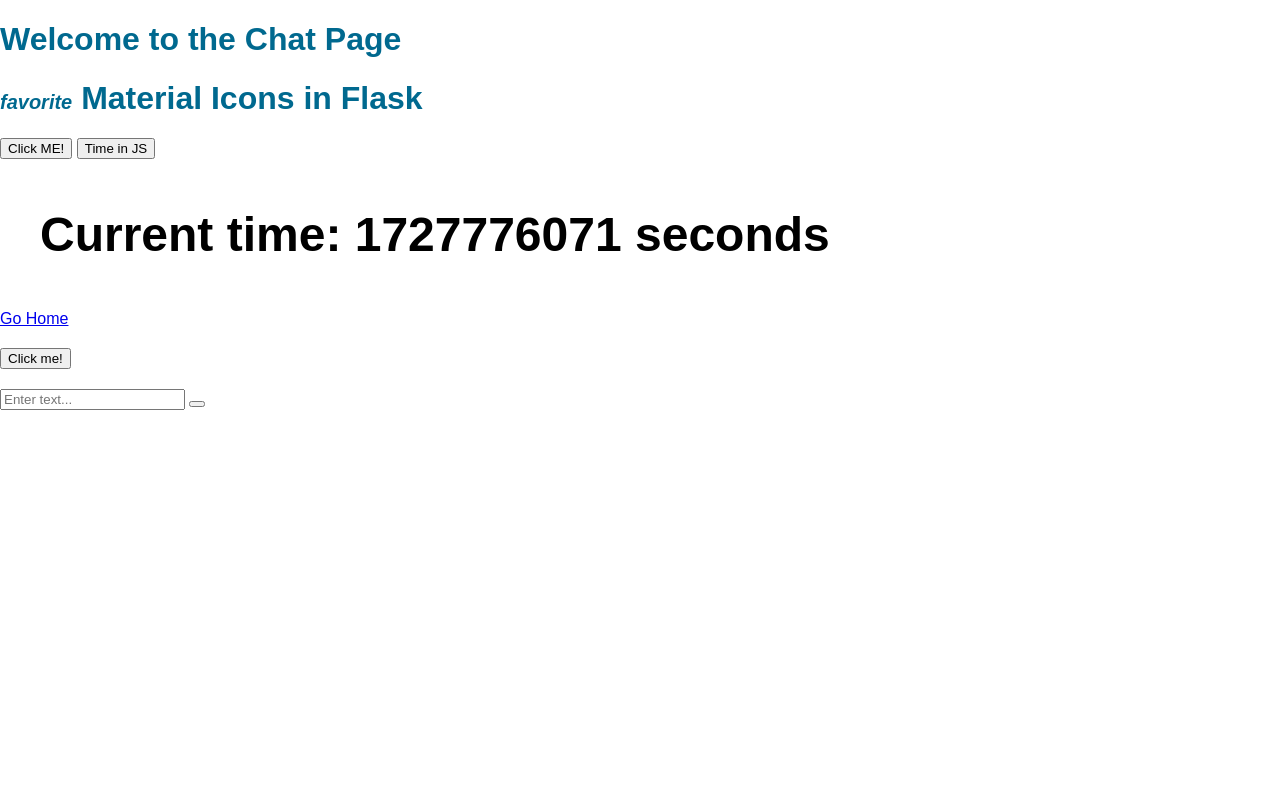
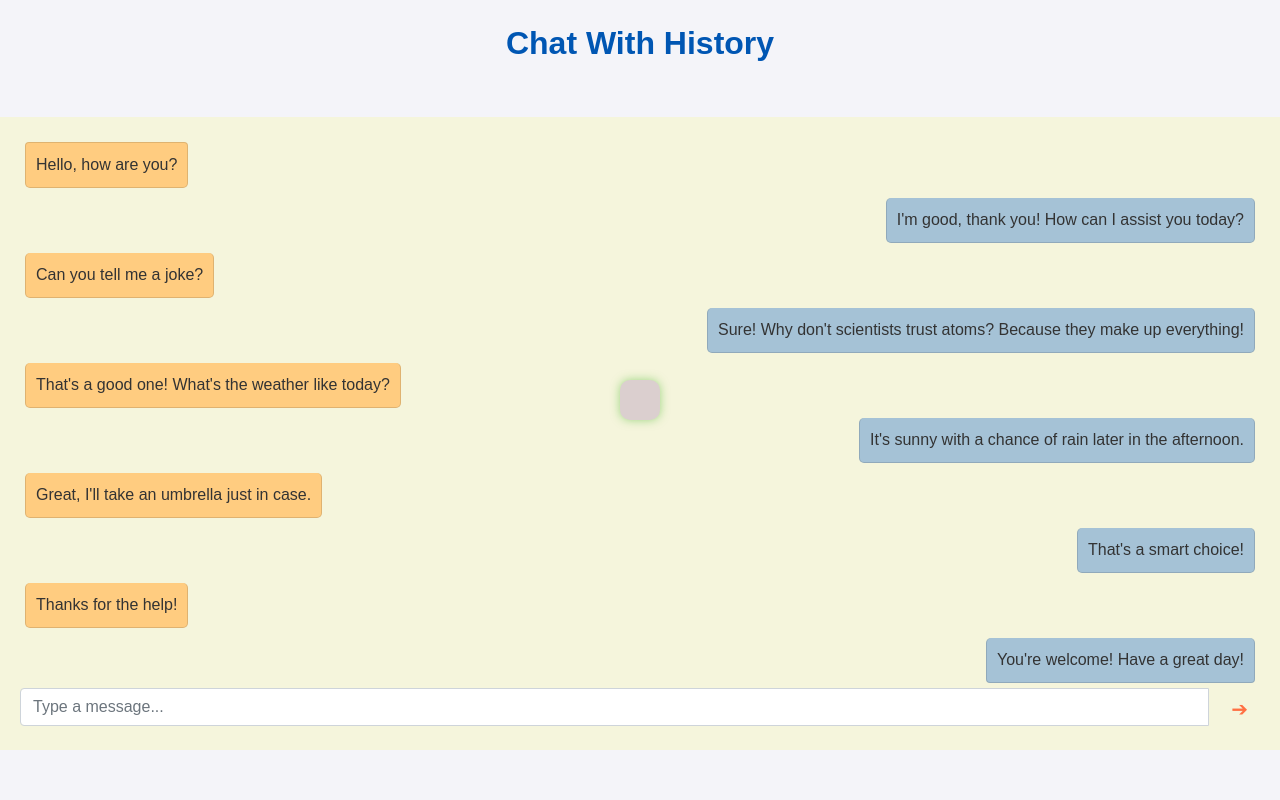
Before and after one commit to grega913/flask_202409, a Flask app: page /chat in a window 1280 px wide. Run offline with Flask 3, Linux system fonts and the light colour scheme; some libraries are stand-ins or nearby versions.

Commit message:
chat route working with speech recognition

```diff
--- a/src/AudioRecorder.py
+++ b/src/AudioRecorder.py
@@ -61,6 +61,9 @@ class AudioRecorder():
             ic(transcription)
             ic("Copying transcription to clipboard...")
             # copy_transcription_to_clipboard(transcription)
+
+
+
             ic("Transcription copied to clipboard and pasted into the application.")
 
 
--- a/src/ai/test_persistence.py
+++ b/src/ai/test_persistence.py
@@ -58,7 +58,7 @@ def get_db():
 # Function to save a single message
 def save_message(session_id: str, role: str, content: str):
 
-    ic(session_id + " " + role + " " + content )
+    ic((session_id) + " " + (role) + " " + (content) )
 
     db = next(get_db())
     try:
@@ -158,6 +158,8 @@ def invoke_and_save(chain, session_id, input_text):
     # Save the user question with role "human"
 
     ic("invoke and save")
+    ic(session_id)
+    ic(input_text)
 
     save_message(session_id, "human", input_text)
 
--- a/src/routes.py
+++ b/src/routes.py
@@ -83,34 +83,21 @@ def mock():
   return render_template('mock.html', data=mock_json)
 
 
-@routes_blueprint.route('/ai')
-def ai():
-  return render_template('ai.html')
 
 
-@routes_blueprint.route('/api/datapoint2', methods= ['POST'])
-def api_datapoint2():
-    ic("api_datapoint2")
 
-    user_input = request.get_json()['user_input']
-    ic(user_input)
-
-
-    response = chain_with_message_history.invoke(
-         {"input": user_input},
-         {"configurable": {"session_id": "abc123"}},
-    )
-
-    ic(response)
-    content = response.content
-
-    return content
 
 
 @routes_blueprint.route('/api/datapoint3', methods= ['POST'])
 def api_datapoint3():
     ic("api_datapoint3")
+    ic(request)
+    ic(request.get_json())
     user_input = request.get_json()['user_input']
+
+    print(user_input)
+    print()
+
     response = invoke_and_save(chain_with_message_history_2, "abc123", user_input)
     return response
 
--- /dev/null
+++ b/src/static/css/style.css
@@ -0,0 +1,152 @@
+body {
+    font-family: Arial, sans-serif;
+    margin: 0;
+    padding: 0;
+    background-color: #f4f4f9;
+    color: #333;
+}
+
+.chat-header {
+    text-align: center;
+    font-size: 2em;
+    color: #0056b3;
+    margin-bottom: 20px;
+    font-weight: bold;
+}
+
+.outer-container {
+    display: flex;
+    flex-direction: column;
+    height: 100vh;
+}
+
+.chat-container {
+    position: absolute;
+    bottom: 50px;
+    /* Adjust this value to fit the input container */
+    left: 0;
+    right: 0;
+    display: flex;
+    flex-direction: column;
+    background-color: #f5f5dc;
+    /* Light autumn color */
+    padding: 20px;
+    overflow-y: auto;
+}
+
+.message-list {
+    flex-grow: 1;
+    overflow-y: auto;
+    list-style-type: none;
+    /* Remove bullet points */
+    padding: 0;
+    margin: 0;
+}
+
+.message-list li::marker {
+    content: none;
+    /* Remove list item marker */
+}
+
+.message_user {
+    background-color: #ffcc80;
+    /* Light orange */
+    color: #333;
+    padding: 10px;
+    margin: 5px;
+    border-radius: 5px;
+    align-self: flex-start;
+    word-wrap: break-word;
+    max-width: 100ch;
+    /* Limit width to 100 characters */
+    list-style-type: none;
+    /* Remove bullet points */
+}
+
+.message_ai {
+    background-color: #a5c2d6;
+    /* Light green */
+    color: #333;
+    padding: 10px;
+    margin: 5px;
+    border-radius: 5px;
+    align-self: flex-end;
+    text-align: right;
+    word-wrap: break-word;
+    max-width: 100ch;
+    /* Limit width to 100 characters */
+    list-style-type: none;
+    /* Remove bullet points */
+}
+
+.input-container {
+    position: absolute;
+    bottom: 0;
+    left: 0;
+    right: 0;
+    display: flex;
+    align-items: center;
+    padding: 50px;
+    background-color: #fff3e0;
+    /* Light cream */
+    border-top: 1px solid #ccc;
+}
+
+.input-container .message-input {
+    flex-grow: 1;
+    padding: 10px !important;
+    border-radius: 10px 10px 0 0 !important;
+    /* Rounded top corners */
+    font-size: 14px !important;
+    /* Smaller font size */
+    padding-right: 80px !important;
+    /* Space for the icon */
+}
+
+.send-button {
+    position: relative;
+    margin-left: 10px;
+    background-color: transparent;
+    color: #ff7043;
+    /* Deep orange */
+    border: none;
+    cursor: pointer;
+    font-size: 20px;
+    display: flex;
+    align-items: center;
+    justify-content: center;
+}
+
+.send-button::before {
+    content: '➔';
+    /* Right arrow icon */
+}
+
+.send-button:hover {
+    color: #e64a19;
+    /* Darker orange */
+}
+
+h1 {
+    color: #0056b3;
+}
+
+p {
+    padding: 10px;
+}
+
+
+.p-pressed {
+    position: fixed;
+    top: 50%;
+    left: 50%;
+    transform: translate(-50%, -50%);
+    background-color: #dbcfcf;
+    color: #364392;
+    padding: 20px;
+    border-radius: 10px;
+    box-shadow: 0px 0px 10px rgba(67, 184, 38, 0.5);
+    font-size: 24px;
+    font-weight: bold;
+    text-align: center;
+}
--- /dev/null
+++ b/src/static/js/chat.js
@@ -0,0 +1,135 @@
+
+var socket = io();
+
+document.addEventListener("DOMContentLoaded", function() {
+    const sendButton = document.querySelector(".send-button");
+    //const messageInput = document.querySelector("#message-input");
+
+    const messageInput= document.getElementById('message-input');
+
+    const messageList = document.querySelector("#message-list");
+
+    function sendMessage() {
+
+        const userMessageText = messageInput.value.trim();
+        if (userMessageText !== "") {
+            // Add user message
+            const userMessage = document.createElement("li");
+            userMessage.className = "message_user";
+            userMessage.textContent = userMessageText;
+            messageList.appendChild(userMessage);
+
+            console.log("we should call api here")
+
+            // Mimic AI response with delay
+            /*
+                        setTimeout(function() {
+                const aiMessage = document.createElement("li");
+                aiMessage.className = "message_ai";
+                aiMessage.textContent = "this is ai generated message: " + userMessageText;
+                messageList.appendChild(aiMessage);
+            }, 500);
+           */
+
+
+
+
+            // request to our api, where heavy handling is made and wait for response
+            axios.post('/api/datapoint3', {user_input: userMessageText})
+                .then(response => {
+                    // Do something with the response data
+                    console.log(response.data);
+
+                    // Create a new list item (li) element
+                    const newAiMessageElement = document.createElement('li');
+                    newAiMessageElement.className = 'message_ai';
+                    newAiMessageElement.textContent = response.data; // Set the text content to response data
+
+                    // Append the new list item to the existing list
+                    messageList.appendChild(newAiMessageElement);
+                })
+                .catch(error => {
+                    console.error(error);
+            });
+
+              // Clear input
+            messageInput.value = "";
+
+
+
+
+
+
+        }
+    }
+
+    sendButton.addEventListener("click", sendMessage);
+
+    messageInput.addEventListener("keypress", function(event) {
+    if (event.key === "Enter") {
+        sendMessage();
+    }
+});
+
+});
+
+
+
+
+function btnPressed() {
+
+    console.log("btnPressed")
+
+    let isPPressed = false;
+
+        // Create the pPressedElement here
+    const pPressedElement = document.createElement('div');
+    pPressedElement.className = 'p-pressed';
+    document.body.appendChild(pPressedElement);
+
+
+    document.addEventListener('keydown', (event) => {
+        if (event.key === 'p' || event.key==="Pause") {
+           if (!isPPressed) {
+                console.log("p down")
+                isPPressed = true;
+                socket.emit("pDown", { event });
+                document.querySelector('.p-pressed').style.display = 'block';
+            }
+        }
+    });
+
+
+    document.addEventListener('keyup', (event) => {
+    if (event.key === 'p' || event.key==="Pause") {
+       if (isPPressed) {
+                console.log("p up")
+                isPPressed = false;
+                socket.emit("pUp", { event });
+                document.querySelector('.p-pressed').style.display = 'none';
+            }
+        }
+    })
+
+
+}
+
+
+function helloWorld(name) {
+  return `Hello, ${name}!`;
+}
+
+
+function readTranscription() {
+
+    console.log("readTranscription")
+    const currentTranscription = document.getElementById('currentTranscription');
+    const messageInput= document.getElementById('message-input');
+
+    socket.on('readTrans', function(data) {
+        console.log(JSON.stringify(data))
+
+        const transcriptionStr = data["transcription"]
+        messageInput.value = transcriptionStr
+    });
+}
--- a/src/static/script.js
+++ b/src/static/script.js
@@ -1,5 +1,5 @@
 
-var socket = io();
+
 
 function helloWorld(name) {
   return `Hello, ${name}!`;
@@ -61,53 +61,9 @@ function btnTest2() {
 }
 
 
-function btnPPressed() {
-
-    let isPPressed = false;
-
-    console.log("btnPressed")
-    document.addEventListener('keydown', (event) => {
-        if (event.key === 'p' || event.key==="Pause") {
-           if (!isPPressed) {
-                console.log("p down")
-                isPPressed = true;
-                socket.emit("pDown", { event });
-                document.querySelector('.p-pressed').style.display = 'block';
-            }
-        }
-    });
 
 
-    document.addEventListener('keyup', (event) => {
-    if (event.key === 'p' || event.key==="Pause") {
-       if (isPPressed) {
-                console.log("p up")
-                isPPressed = false;
-                socket.emit("pUp", { event });
-                document.querySelector('.p-pressed').style.display = 'none';
-            }
-    }
 
-
-});
-
-
-}
-
-
-function readTranscription() {
-
-    console.log("readTranscription")
-    const currentTranscription = document.getElementById('currentTranscription');
-        socket.on('readTrans', function(data) {
-        console.log(JSON.stringify(data))
-
-
-        const transcriptionStr = data["transcription"]
-
-        currentTranscription.textContent = transcriptionStr
-    });
-}
 
 
 function readResponse() {
--- a/src/static/style.css
+++ /dev/null
@@ -1,191 +0,0 @@
-body {
-    font-family: Arial, sans-serif;
-    margin: 0;
-    padding: 0;
-}
-
-header {
-    background-color: #333;
-    color: #fff;
-    padding: 1em;
-    text-align: center;
-}
-
-main {
-    display: flex;
-    flex-direction: column;
-    align-items: center;
-    padding: 2em;
-}
-
-footer {
-    background-color: #333;
-    color: #fff;
-    padding: 1em;
-    text-align: center;
-    clear: both;
-}
-
-#currentTime {
-    font-size: 3em;
-    font-weight: bold;
-    margin-bottom: 1em;
-}
-
-.time {
-    font-size: 2em;
-    font-weight: bold;
-    margin-bottom: 0.5em;
-}
-
-.p-pressed {
-    position: fixed;
-    top: 50%;
-    left: 50%;
-    transform: translate(-50%, -50%);
-    background-color: #dbcfcf;
-    color: #364392;
-    padding: 20px;
-    border-radius: 10px;
-    box-shadow: 0px 0px 10px rgba(67, 184, 38, 0.5);
-    font-size: 24px;
-    font-weight: bold;
-    text-align: center;
-}
-
-
-
-
-
-
-
-h1,
-h3 {
-    color: #00698f;
-}
-
-form {
-    margin-top: 20px;
-}
-
-input[type="submit"] {
-    background-color: #00698f;
-    color: #fff;
-    border: none;
-    padding: 10px 20px;
-    font-size: 16px;
-    cursor: pointer;
-}
-
-input[type="submit"]:hover {
-    background-color: #004c7f;
-}
-
-.login-form {
-    width: 300px;
-    margin: 40px auto;
-    background-color: #fff;
-    padding: 20px;
-    border: 1px solid #ddd;
-    border-radius: 10px;
-    box-shadow: 0 0 10px rgba(0, 0, 0, 0.1);
-}
-
-.login-form h1 {
-    color: #666;
-    margin-top: 0;
-}
-
-.login-form label {
-    display: block;
-    margin-bottom: 10px;
-}
-
-.login-form input[type="text"],
-.login-form input[type="password"] {
-    width: 100%;
-    height: 40px;
-    margin-bottom: 20px;
-    padding: 10px;
-    border: 1px solid #ccc;
-    border-radius: 5px;
-}
-
-.login-form input[type="submit"] {
-    width: 100%;
-    height: 40px;
-    background-color: #4CAF50;
-    color: #fff;
-    padding: 10px;
-    border: none;
-    border-radius: 5px;
-    cursor: pointer;
-}
-
-.login-form input[type="submit"]:hover {
-    background-color: #3e8e41;
-}
-
-.error {
-    color: red;
-    font-size: 14px;
-    margin-top: 10px;
-}
-
-.conversation {
-    list-style: none;
-    padding: 0;
-}
-
-.conversation-item {
-    margin-bottom: 10px;
-}
-
-.user-message {
-    color: blue;
-}
-
-.ai-message {
-    color: green;
-}
-
-#container {
-    display: flex;
-    justify-content: center;
-    max-width: 50%;
-}
-
-.message_user {
-    text-align: left;
-}
-
-.message_ai {
-    text-align: right;
-    font-size: 0.8em;
-}
-
-.input-container {
-    display: flex;
-    align-items: center;
-    border: 1px solid #ccc;
-    border-radius: 5px;
-    padding: 5px;
-}
-
-.input-container input {
-    flex: 1;
-    border: none;
-    outline: none;
-    padding: 5px;
-}
-
-.submit-button {
-    background: none;
-    border: none;
-    cursor: pointer;
-    padding: 5px;
-}
-
-.material-icons {
-    font-size: 20px;
-}
--- a/src/templates/chat.html
+++ b/src/templates/chat.html
@@ -1,67 +1,59 @@
 <!DOCTYPE html>
-<html>
+<html lang="en">
 
 <head>
+    <meta charset="UTF-8">
+    <meta name="viewport" content="width=device-width, initial-scale=1.0">
     <link rel="shortcut icon" href="{{ url_for('static', filename='favicon.ico') }}">
     <script src="https://cdnjs.cloudflare.com/ajax/libs/moment.js/2.29.4/moment.min.js"></script>
     <script src="https://cdn.jsdelivr.net/npm/socket.io/client-dist/socket.io.min.js"></script>
-
-    <script src="{{ url_for('static', filename='script.js') }}"></script>
-
-    <title>Chat</title>
-    <link rel="stylesheet" href="{{ url_for('static', filename='style.css') }}">
-    <script type="text/javascript">
-
-    </script>
+    <!--<script src="{{ url_for('static', filename='script.js') }}"></script>-->
+    <!-- Import axios, which makes HTTP requests in JS a little easier-->
+    <script src="https://cdnjs.cloudflare.com/ajax/libs/axios/0.27.2/axios.min.js"
+        integrity="sha512-odNmoc1XJy5x1TMVMdC7EMs3IVdItLPlCeL5vSUPN2llYKMJ2eByTTAIiiuqLg+GdNr9hF6z81p27DArRFKT7A=="
+        crossorigin="anonymous" referrerpolicy="no-referrer"></script>
+    <link rel="stylesheet" href="https://fonts.googleapis.com/icon?family=Material+Icons">
+    <link rel="stylesheet" href="https://stackpath.bootstrapcdn.com/bootstrap/4.5.2/css/bootstrap.min.css">
+    <link rel="stylesheet" href="{{ url_for('static', filename='css/style.css') }}">
+    <title>Chat With History</title>
 </head>
 
 <body>
-    <h1>Welcome to the Chat Page</h1>
-    <h1><i class="material-icons">favorite</i> Material Icons in Flask</h1>
-    <button id="btnOne">Click ME!</button>
-    <button id="btnTwo">Time in JS</button>
-
-    <ul id="currentTime"></ul>
-    <ul id="currentTimePy"></ul>
-
-    <ul id="currentTranscription"></ul>
-
-    <a href="{{ url_for('routes.index') }}">Go Home</a>
 
 
-    <div class="p-pressed" style="display: none;">REC in Progress!!!</div>
+    <div class="container mt-4">
+        <h1 class="chat-header">Chat With History</h1>
+        <div class="chat-container">
+            <ul id="message-list" class="list-group">
+                <li class="list-group-item message_user">Hello, how are you?</li>
+                <li class="list-group-item message_ai">I'm good, thank you! How can I assist you today?</li>
+                <li class="list-group-item message_user">Can you tell me a joke?</li>
+                <li class="list-group-item message_ai">Sure! Why don't scientists trust atoms? Because they make up
+                    everything!</li>
+                <li class="list-group-item message_user">That's a good one! What's the weather like today?</li>
+                <li class="list-group-item message_ai">It's sunny with a chance of rain later in the afternoon.</li>
+                <li class="list-group-item message_user">Great, I'll take an umbrella just in case.</li>
+                <li class="list-group-item message_ai">That's a smart choice!</li>
+                <li class="list-group-item message_user">Thanks for the help!</li>
+                <li class="list-group-item message_ai">You're welcome! Have a great day!</li>
+            </ul>
+            <div class="input-group mt-">
+                <input type="text" id="message-input" placeholder="Type a message..." class="form-control">
+                <div class="">
+                    <button class="btn btn-primary send-button"></button>
+                </div>
+            </div>
+        </div>
+    </div>
 
 
 
-
-
-
-    <form action="/read_input" method="post">
-        <button type="submit">Click me!</button>
-    </form>
-
-
-    <form action="/send_text" method="post">
-        <input type="text" name="text" placeholder="Enter text...">
-        <button type="submit"><i class="fa fa-arrow-right"></button>
-    </form>
-
-
-
+    <script src="{{ url_for('static', filename='js/chat.js') }}"></script>
 
     <script>
-        // Call the function every second to update the time
-        setInterval(displayCurrentTime, 1000);
-        btnTest()
-        btnTest2()
-        readFromPy()
-        btnPPressed()
+        btnPressed()
         readTranscription()
-        readResponse()
-
     </script>
-
-
 </body>
 
 </html>
```
Also changed, not shown: src/templates/ai.html (deleted, +0 -87 lines), chat_history.db, src/readme.md.
